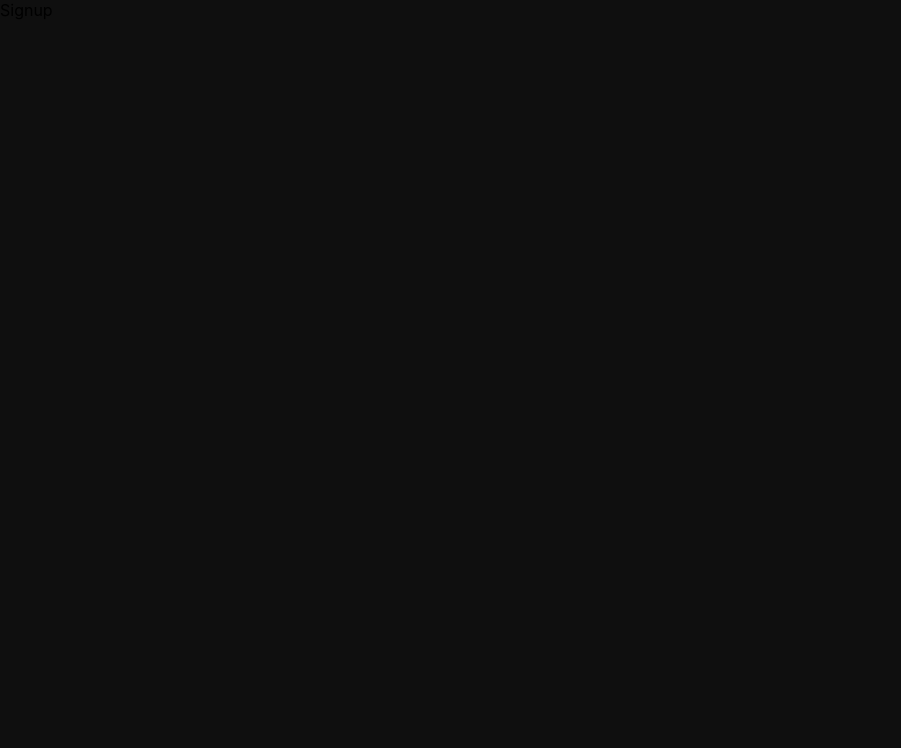
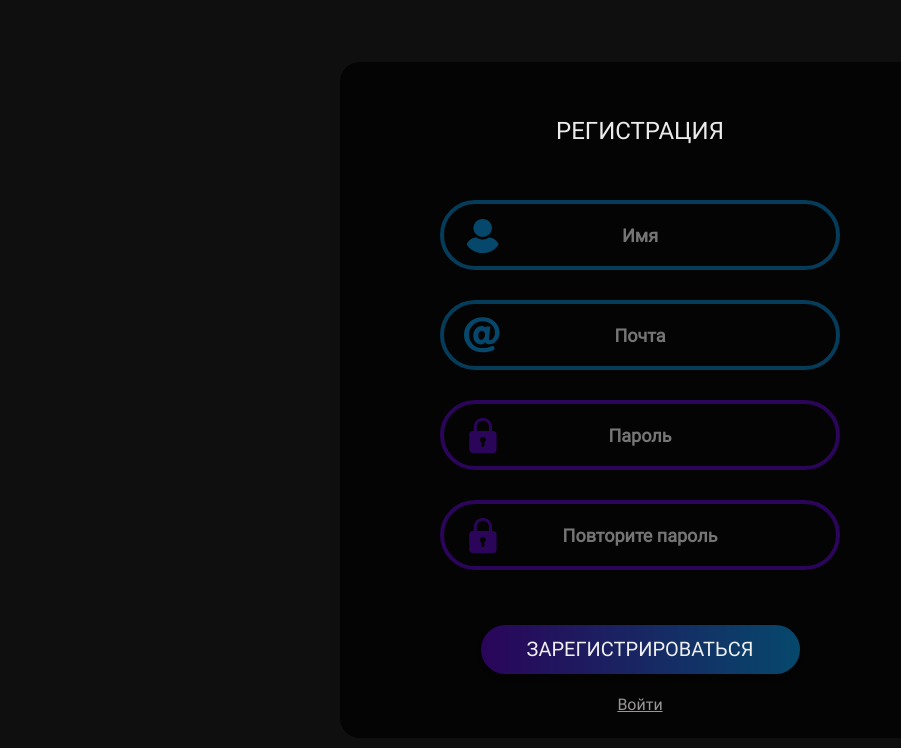
Before and after one commit to TrueFullDeveloper/BookStore, a React (Create React App) app in the folder frontend/: page /signin in a window 1280 px wide. Shown: the top 748 px of the page, without its empty margins (0-901 px from the left). Built offline with nearby package versions, Linux system fonts and the light colour scheme.

Commit message:
Add User Signup

```diff
--- a/frontend/src/pages/signup/Signup.js
+++ b/frontend/src/pages/signup/Signup.js
@@ -1,5 +1,74 @@
-import React from "react";
+import React, { useState, Fragment } from "react";
+import { Link } from "react-router-dom";
+import { useDispatch } from "react-redux";
+import { fetchSignup } from "../../reduxToolkit/api/authSlice";
+import styles from "./Signup.module.css";
 
 export const Signup = () => {
-  return <div>Signup</div>;
+  const dispatch = useDispatch();
+
+  const [form, setForm] = useState({
+    name: "",
+    email: "",
+    password: "",
+    passwordRep: "",
+  });
+
+  const onChange = event => {
+    setForm({ ...form, [event.target.name]: event.target.value });
+  };
+
+  const onClick = () => {
+    //TODO: Add Normal Validation
+    if (form.password > 6 && form.password === form.passwordRep) {
+      dispatch(fetchSignup(form.name, form.email, form.password));
+    } else {
+      setForm({ ...form, password: "", passwordRep: "" });
+      alert("Пароль не совпадает");
+    }
+  };
+
+  return (
+    <Fragment>
+      <form className={styles.signup_form}>
+        <h1>РЕГИСТРАЦИЯ</h1>
+        <input
+          placeholder="Имя"
+          type="text"
+          id="name"
+          name="name"
+          value={form.name}
+          onChange={onChange}
+        />
+        <input
+          placeholder="Почта"
+          type="email"
+          id="email"
+          name="email"
+          value={form.email}
+          onChange={onChange}
+        />
+        <input
+          placeholder="Пароль"
+          type="password"
+          id="password"
+          name="password"
+          value={form.password}
+          onChange={onChange}
+        />
+        <input
+          placeholder="Повторите пароль"
+          type="password"
+          id="passwordRep"
+          name="passwordRep"
+          value={form.passwordRep}
+          onChange={onChange}
+        />
+        <button type="submit" onClick={onClick}>
+          Зарегистрироваться
+        </button>
+        <Link to="/login">Войти</Link>
+      </form>
+    </Fragment>
+  );
 };
--- /dev/null
+++ b/frontend/src/pages/signup/Signup.module.css
@@ -0,0 +1,102 @@
+.signup_form {
+  position: absolute;
+  width: 600px;
+  height: 676px;
+  left: 50%;
+  top: 50%;
+  transform: translate(-50%, -50%);
+  text-align: center;
+  background: rgba(3, 3, 3, 0.88);
+  border-radius: 20px;
+}
+
+.signup_form a {
+  font-family: Roboto;
+  font-style: normal;
+  font-weight: normal;
+  font-size: 16px;
+  line-height: 19px;
+  color: #9b9797;
+}
+
+.signup_form h1 {
+  margin-top: 55px;
+  margin-bottom: 55px;
+  text-transform: uppercase;
+  font-family: Roboto;
+  font-style: normal;
+  font-weight: normal;
+  line-height: 28px;
+  color: #ebebeb;
+  font-size: 24px;
+}
+
+.signup_form input {
+  font-family: Roboto;
+  font-style: normal;
+  font-weight: bold;
+  line-height: 21px;
+  font-size: 18px;
+  color: #9b9797;
+  outline: none;
+  /* padding: 25px; */
+  display: block;
+  margin: 30px auto;
+  text-align: center;
+  transition: 0.25s;
+  border-radius: 40px;
+  width: 388px;
+  height: 60px;
+}
+
+.signup_form input[type="text"] {
+  background: url(../../static/images/auth/user_icon.svg) no-repeat 20px 15px;
+  border: 4px solid #053c5a;
+}
+
+.signup_form input[type="email"] {
+  background: url(../../static/images/auth/email.svg) no-repeat 20px 13px;
+  border: 4px solid #053c5a;
+}
+
+.signup_form input[type="password"] {
+  background: url(../../static/images/auth/padlock.svg) no-repeat 20px 13px;
+  border: 4px solid #2a055a;
+}
+
+.signup_form input:focus::placeholder {
+  opacity: 0;
+}
+
+.signup_form input:focus {
+  width: 450px;
+  color: white;
+  font-size: 22px;
+}
+
+.signup_form button {
+  margin: 55px auto 20px;
+  outline: none;
+  border: 0;
+  width: 319px;
+  height: 49px;
+  display: block;
+  text-align: center;
+  background: linear-gradient(90deg, #2a055a 0%, #06486c 100%);
+  box-shadow: 0px 4px 4px rgba(0, 0, 0, 0.25);
+  border-radius: 35px;
+  font-family: Roboto;
+  font-style: normal;
+  font-weight: 500;
+  font-size: 20px;
+  line-height: 23px;
+  text-transform: uppercase;
+  color: #f0f0f0;
+  cursor: pointer;
+  transition: 0.35s;
+}
+
+.signup_form button:hover {
+  background: linear-gradient(90deg, #3c0e79 0%, #0d5880 100%);
+  transform: scale(1.05);
+}
```
Also changed, not shown: 1 other file (tests, documents, lock files or other folders).
